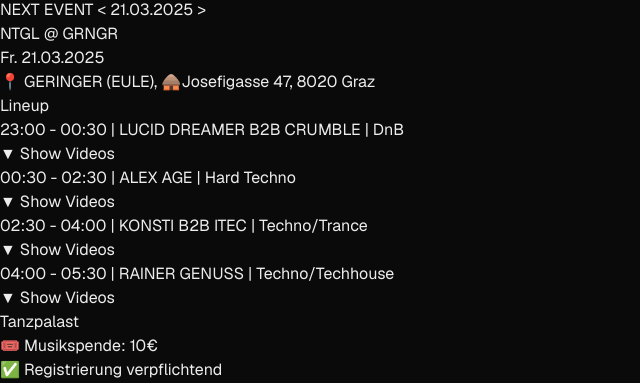
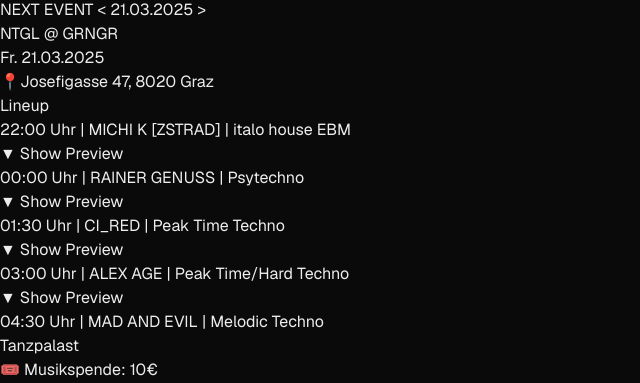
Before and after one commit to stenkjan/ntgl-events, a Next.js app: page / in a window 1280 px wide. Shown: the part 850-1233 px from the top of the page, without its empty margins (0-640 px from the left). Built offline with nearby package versions, Linux system fonts and the light colour scheme.

Commit message:
fixes layout lineup

```diff
--- a/src/app/components/custom/EventFlyer.tsx
+++ b/src/app/components/custom/EventFlyer.tsx
@@ -31,7 +31,7 @@ export interface EventFlyerProps {
 }
 
 const EventFlyer: React.FC<EventFlyerProps> = ({
-  imageUrl = "/flyer.jpg",
+  imageUrl = "/flyer.PNG",
   lineup = [
     {
       time: "22:00 Uhr",
@@ -137,7 +137,7 @@ const EventFlyer: React.FC<EventFlyerProps> = ({
                     </p>
                     {item.videoLinks && (
                       <span className="text-blue-400">
-                        {expandedArtist === item.artist ? '▲ Hide Videos' : '▼ Show Videos'}
+                        {expandedArtist === item.artist ? '▲ Hide Preview' : '▼ Show Preview'}
                       </span>
                     )}
                   </div>
--- a/src/app/page.tsx
+++ b/src/app/page.tsx
@@ -8,7 +8,7 @@ export default function Home() {
     title: "NEXT EVENT < 21.03.2025 >",
     subtitle: "NTGL @ GRNGR",
     date: "Fr. 21.03.2025",
-    location: "📍 GERINGER (EULE), 🛖Josefigasse 47, 8020 Graz",
+    location: "📍Josefigasse 47, 8020 Graz",
     additionalInfo: [
       "🎟️ Musikspende: 10€",
       "✅ Registrierung verpflichtend"
@@ -17,19 +17,39 @@ export default function Home() {
 
   const lineup: LineupItem[] = [
     {
-      time: "23:00 - 00:30",
-      artist: "LUCID DREAMER B2B CRUMBLE",
-      genre: "DnB",
+      time: "22:00 Uhr",
+      artist: "MICHI K [ZSTRAD]",
+      genre: "italo house EBM",
       videoLinks: [
-        { url: "https://www.youtube.com/embed/xfLsoZd9fKw" },
-        { url: "https://www.youtube.com/embed/0E28wZu020I" },
-        { url: "https://www.youtube.com/embed/thzJPm8KwEU" }
+        { url: "https://www.youtube.com/embed/T6ic2YgNZAw" },
+        { url: "https://www.youtube.com/embed/BsKbVeRc76g" },
+        { url: "https://www.youtube.com/embed/hjjusf1KgCg" }
       ]
     },
     {
-      time: "00:30 - 02:30",
+      time: "00:00 Uhr",
+      artist: "RAINER GENUSS",
+      genre: "Psytechno",
+      videoLinks: [
+        { url: "https://www.youtube.com/embed/kwZcROGLXpw" },
+        { url: "https://www.youtube.com/embed/gZluu2Ezwjs" },
+        { url: "https://www.youtube.com/embed/Koz8cKPqmxU" }
+      ]
+    },
+    {
+      time: "01:30 Uhr",
+      artist: "CI_RED",
+      genre: "Peak Time Techno",
+      videoLinks: [
+        { url: "https://www.youtube.com/embed/fDLBmtgGMEY" },
+        { url: "https://www.youtube.com/embed/kYDiOm5aVNc" },
+        { url: "https://www.youtube.com/embed/Z8onIruTiIM" }
+      ]
+    },
+    {
+      time: "03:00 Uhr",
       artist: "ALEX AGE",
-      genre: "Hard Techno",
+      genre: "Peak Time/Hard Techno",
       videoLinks: [
         { url: "https://www.youtube.com/embed/7VzOnhmRBWQ" },
         { url: "https://www.youtube.com/embed/T4q9chUDsxY" },
@@ -37,25 +57,10 @@ export default function Home() {
       ]
     },
     {
-      time: "02:30 - 04:00",
-      artist: "KONSTI B2B ITEC",
-      genre: "Techno/Trance",
-      videoLinks: [
-        { url: "https://www.youtube.com/embed/TPiXZBrf4hI" },
-        { url: "https://www.youtube.com/embed/fkySGB_cxA8" },
-        { url: "https://www.youtube.com/embed/ykY-5DZS_Ok" }
-      ]
+      time: "04:30 Uhr",
+      artist: "MAD AND EVIL",
+      genre: "Melodic Techno"
     },
-    {
-      time: "04:00 - 05:30",
-      artist: "RAINER GENUSS",
-      genre: "Techno/Techhouse",
-      videoLinks: [
-        { url: "https://www.youtube.com/embed/kwZcROGLXpw" },
-        { url: "https://www.youtube.com/embed/gZluu2Ezwjs" },
-        { url: "https://www.youtube.com/embed/Koz8cKPqmxU" }
-      ]
-    }
   ];
 
   return (
@@ -71,7 +76,7 @@ export default function Home() {
       <header className="fixed w-full bg-transparent backdrop-blur-sm z-50 p-4">
         <nav className="container mx-auto flex justify-between items-center">
           <div className="flex items-center space-x-4">
-            <img src="/ntgl_logo.png" alt="NTGL Logo" className="h-10" />
+            <img src="/ntgl_logo.png" alt="NTGL Logo" className="h-10 w-full filter invert" />
             <h1 className="text-2xl font-bold">NTGL</h1>
           </div>
           <div className="space-x-4">
```
Also changed, not shown: 1 other file (tests, documents, lock files or other folders).
